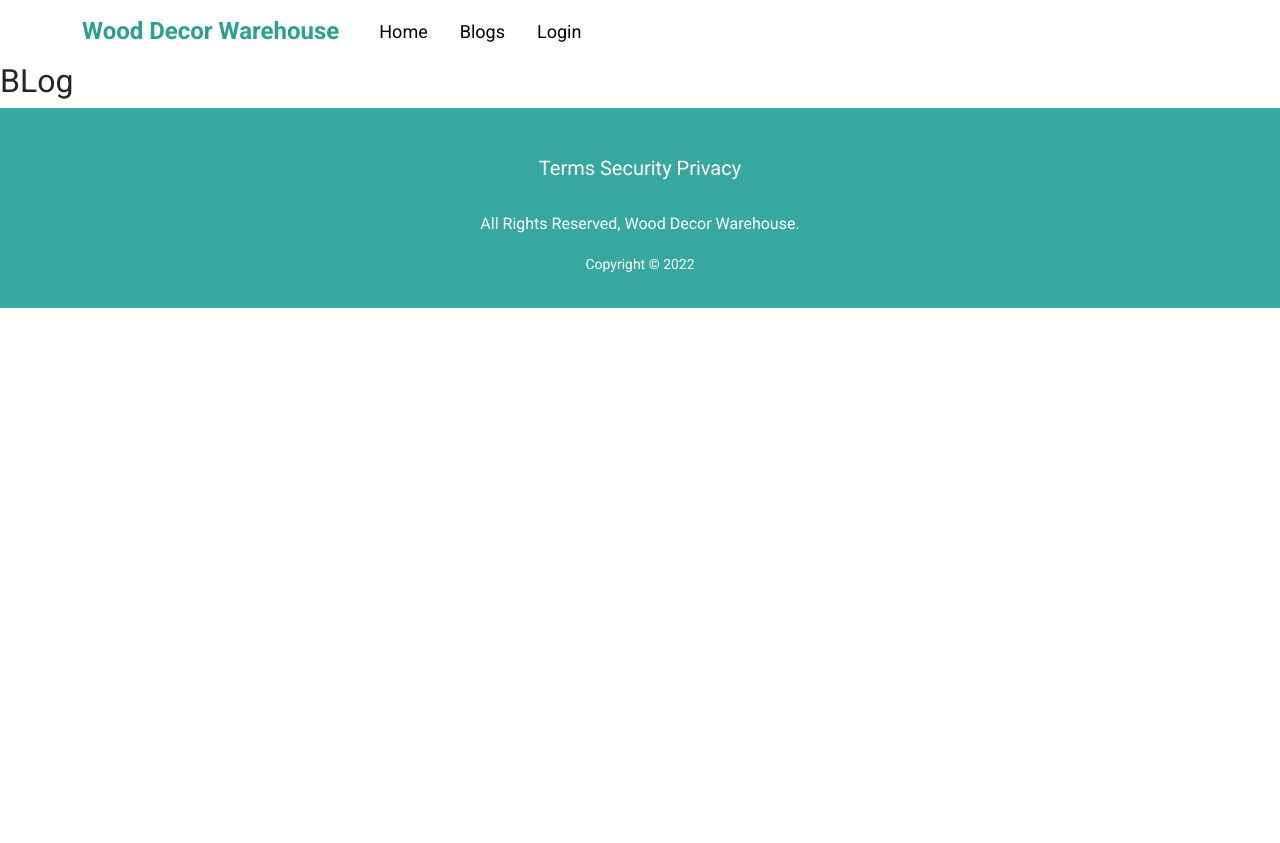
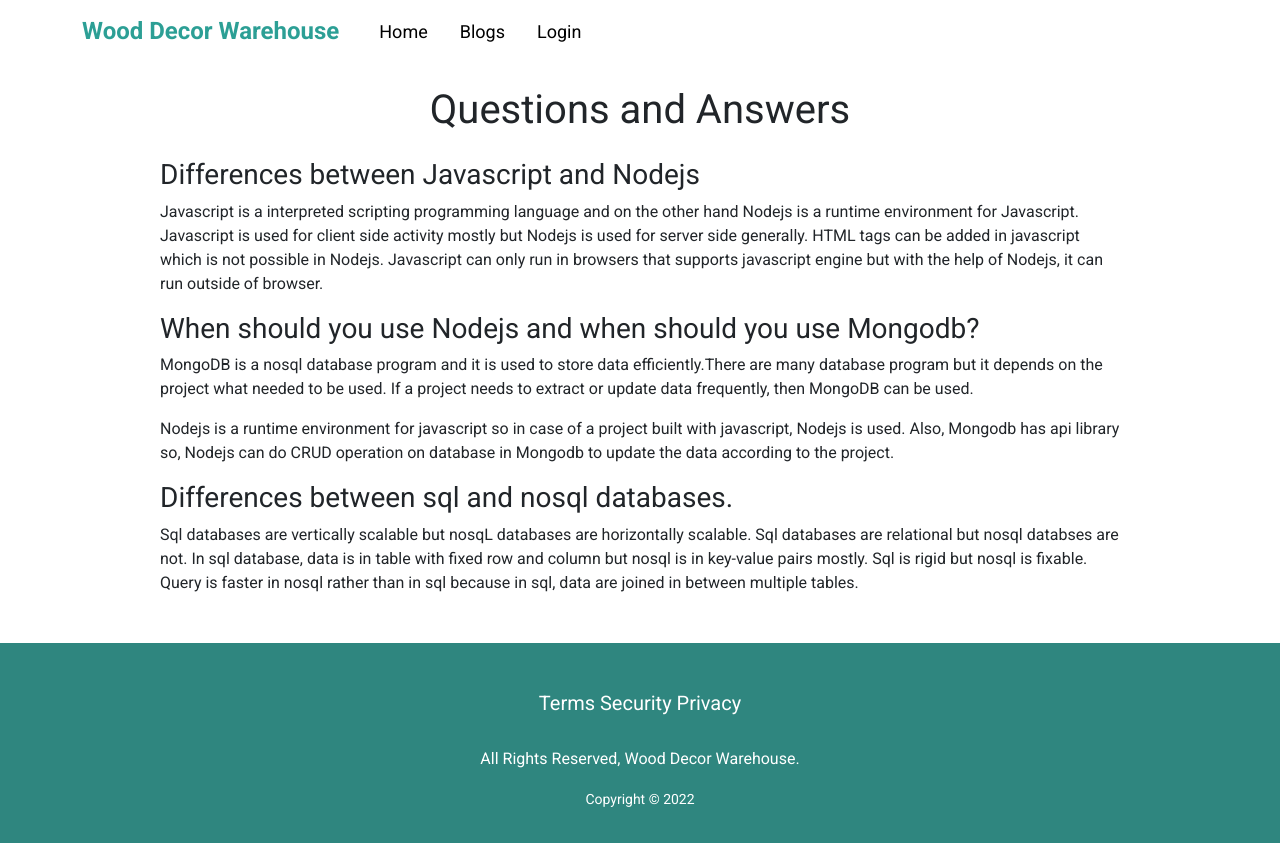
Before and after one commit to Fatema-Nawrin/Warehouse-management-clientside, a React (Create React App) app: page /blog in a window 1280 px wide. Before the commit the page ends 800 px from the top, so only its background shows below. Built offline with nearby package versions, Linux system fonts and the light colour scheme; no server answers.

Commit message:
blog page added

```diff
--- a/src/Pages/Blog/Blog.js
+++ b/src/Pages/Blog/Blog.js
@@ -2,8 +2,20 @@ import React from 'react';
 
 const Blog = () => {
     return (
-        <div>
-            <h2>BLog</h2>
+        <div className='w-75 mx-auto mb-5'>
+            <h1 className='text-center my-4'>Questions and Answers</h1>
+            <h3>Differences between Javascript and Nodejs</h3>
+            <p>Javascript is a interpreted scripting programming language and on the other hand Nodejs is a runtime environment for Javascript.
+                Javascript is used for client side activity mostly but Nodejs is used for server side generally. HTML tags can be added in javascript which is not possible in Nodejs.
+                Javascript can only run in browsers that supports javascript engine but with the help of Nodejs, it can run outside of browser.
+            </p>
+            <h3>When should you use Nodejs and when should you use Mongodb?</h3>
+            <p>MongoDB is a nosql database program and it is used to store data efficiently.There are many database program but it depends on the project what needed to be used. If a project needs to extract or update data frequently, then MongoDB can be used.</p>
+            <p>Nodejs is a runtime environment for javascript so in case of a project built with javascript, Nodejs is used. Also, Mongodb has api library so, Nodejs can do CRUD operation on database in Mongodb to update the data according to the project.</p>
+            <h3>Differences between sql and nosql databases.</h3>
+            <p>Sql databases are vertically scalable but nosqL databases are horizontally scalable. Sql databases are relational but nosql databses are not. In sql database, data is in table with fixed row and column but nosql is in key-value pairs mostly. Sql is rigid but nosql is fixable.
+                Query is faster in nosql rather than in sql because in sql, data are joined in between multiple tables.
+            </p>
         </div>
     );
 };
--- a/src/Pages/Home/Banner/Banner.js
+++ b/src/Pages/Home/Banner/Banner.js
@@ -6,8 +6,9 @@ const Banner = () => {
         <div className='text-center mb-5'>
             <div className='bg-image'>
                 <div className='bg-text pt-4' >
-                    <h1 className='pt-5 fw-bold'>Wood Decor Warehouse</h1>
-                    <h5 className='fw-bold'>A reliable inventory management system</h5>
+                    <h5 className='fw-bold pt-4'>A reliable inventory management system</h5>
+                    <h1 className=' fw-bold'>Wood Decor Warehouse</h1>
+
                 </div >
             </div >
         </div >
--- a/src/Pages/Shared/Footer/Footer.css
+++ b/src/Pages/Shared/Footer/Footer.css
@@ -1,4 +1,4 @@
 .footer {
-    background-color: rgb(55, 168, 159);
+    background-color: rgb(47, 134, 127);
     color: white;
 }
```
